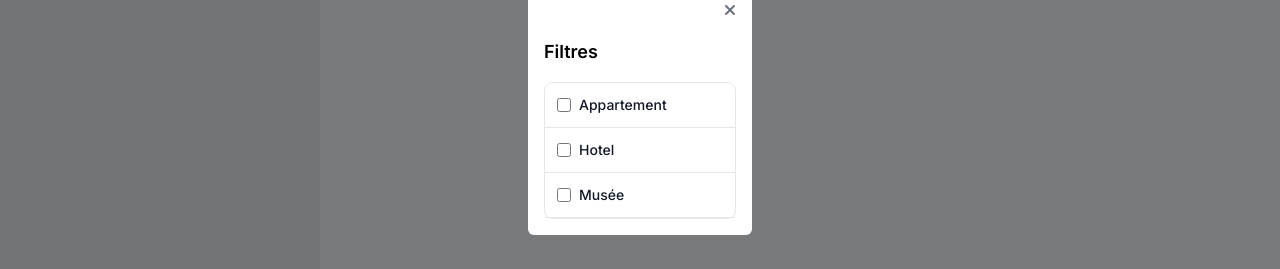
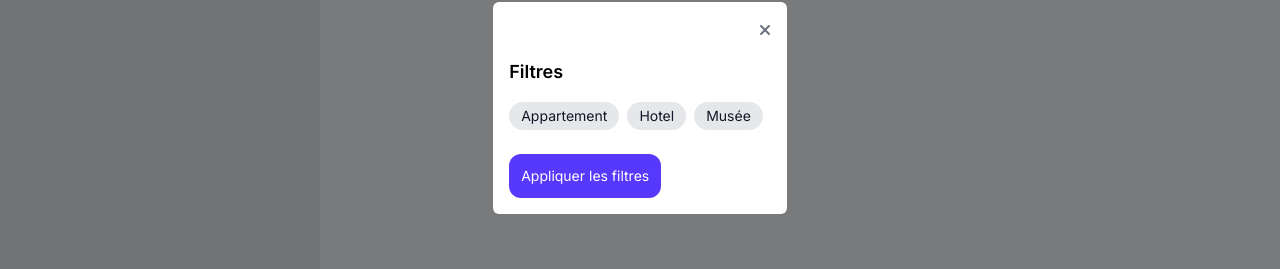
Before and after one commit to ycncy/EpicRoadTrip, a Next.js app in the folder front/: page /searchPage in a window 1280 px wide. Both pictures are taken after a click on the button "Filtrer". Shown: the part 292-561 px from the top of the page. Built offline with nearby package versions, Linux system fonts and the light colour scheme; no server answers.

Commit message:
component/add button

```diff
--- /dev/null
+++ b/front/app/components/Button.tsx
@@ -0,0 +1,23 @@
+import { FC } from "react";
+
+interface ButtonProps {
+  children: React.ReactNode;
+  className?: string;
+  style?: React.CSSProperties;
+  onClick?: () => void;
+  type: "button" | "submit" | "reset" | undefined;
+}
+
+export const Button: FC<ButtonProps> = ({
+  children,
+  className,
+  style,
+  onClick,
+  type,
+}) => {
+  return (
+    <button type={type} className={className} style={style} onClick={onClick}>
+      {children}
+    </button>
+  );
+};
--- a/front/app/components/Modal/FilterModal.tsx
+++ b/front/app/components/Modal/FilterModal.tsx
@@ -1,23 +1,32 @@
 import React, { useState } from 'react';
 import { FontAwesomeIcon } from '@fortawesome/react-fontawesome';
 import { faTimes } from '@fortawesome/free-solid-svg-icons';
+import { Button } from '../Button';
 
 interface ModalProps {
   onClose: () => void;
 }
 
-const SortModal: React.FC<ModalProps> = ({ onClose }) => {
+const FilterModal: React.FC<ModalProps> = ({ onClose }) => {
   const [selectedFilters, setSelectedFilters] = useState<string[]>([]);
 
   const toggleFilterSelection = (filterName: string) => {
-    setSelectedFilters(prevFilters => {
-      if (prevFilters.includes(filterName)) {
-        return prevFilters.filter(filter => filter !== filterName);
-      } else {
-        return [...prevFilters, filterName];
-      }
-    });
-};
+    if (selectedFilters.includes(filterName)) {
+      setSelectedFilters(prevFilters => prevFilters.filter(filter => filter !== filterName));
+    } else {
+      setSelectedFilters(prevFilters => [...prevFilters, filterName]);
+    }
+  };
+
+  const isFilterSelected = (filterName: string) => {
+    return selectedFilters.includes(filterName);
+  };
+
+  const onSubmit = () => {
+    console.log(selectedFilters);
+    onClose();
+  };
+
   return (
     <div className="fixed inset-0 flex items-center justify-center z-50">
       <div className="fixed inset-0 bg-black opacity-50"></div>
@@ -30,31 +39,33 @@ const SortModal: React.FC<ModalProps> = ({ onClose }) => {
         <div className="mt-4">
           <h2 className="text-lg font-semibold mb-2">Filtres</h2>
           <div className="mt-4">
-          <ul className="w-48 text-sm font-medium text-gray-900 bg-white border border-gray-200 rounded-lg dark:bg-gray-700 dark:border-gray-600 dark:text-white">
-            <li className="w-full border-b border-gray-200 rounded-t-lg dark:border-gray-600">
-              <div className="flex items-center ps-3">
-                <input id="Appartement" type="checkbox" value="Appartement" className="w-4 h-4 text-blue-600 bg-gray-100 border-gray-300 focus:ring-blue-500 dark:focus:ring-blue-600 dark:ring-offset-gray-700 dark:focus:ring-offset-gray-700 focus:ring-2 dark:bg-gray-600 dark:border-gray-500" onChange={() => toggleFilterSelection("Appartement")} checked={selectedFilters.includes("Appartement")} />
-                <label htmlFor="Appartement" className="w-full py-3 ms-2 text-sm font-medium text-gray-900 dark:text-gray-300"> Appartement </label>
-              </div>
-            </li>
-            <li className="w-full border-b border-gray-200 rounded-t-lg dark:border-gray-600">
-              <div className="flex items-center ps-3">
-                <input id="Hotel" type="checkbox" value="Hotel" className="w-4 h-4 text-blue-600 bg-gray-100 border-gray-300 focus:ring-blue-500 dark:focus:ring-blue-600 dark:ring-offset-gray-700 dark:focus:ring-offset-gray-700 focus:ring-2 dark:bg-gray-600 dark:border-gray-500" onChange={() => toggleFilterSelection("Hotel")} checked={selectedFilters.includes("Hotel")} />
-                <label htmlFor="Hotel" className="w-full py-3 ms-2 text-sm font-medium text-gray-900 dark:text-gray-300">Hotel </label>
-              </div>
-            </li>
-            <li className="w-full border-b border-gray-200 rounded-t-lg dark:border-gray-600">
-              <div className="flex items-center ps-3">
-                <input id="Musée" type="checkbox" value="Musée" className="w-4 h-4 text-blue-600 bg-gray-100 border-gray-300 focus:ring-blue-500 dark:focus:ring-blue-600 dark:ring-offset-gray-700 dark:focus:ring-offset-gray-700 focus:ring-2 dark:bg-gray-600 dark:border-gray-500" onChange={() => toggleFilterSelection("Musée")} checked={selectedFilters.includes("Musée")} />
-                <label htmlFor="Musée" className="w-full py-3 ms-2 text-sm font-medium text-gray-900 dark:text-gray-300">Musée </label>
-              </div>
-            </li>
-          </ul>
-        </div>
+            <span
+              className={`inline-block px-3 py-1 rounded-full text-sm mr-2 mb-2 cursor-pointer ${isFilterSelected("Appartement") ? "bg-blue-500 text-white" : "bg-gray-200 text-gray-900"}`}
+              onClick={() => toggleFilterSelection("Appartement")}
+            >
+              Appartement
+            </span>
+            <span
+              className={`inline-block px-3 py-1 rounded-full text-sm mr-2 mb-2 cursor-pointer ${isFilterSelected("Hotel") ? "bg-blue-500 text-white" : "bg-gray-200 text-gray-900"}`}
+              onClick={() => toggleFilterSelection("Hotel")}
+            >
+              Hotel
+            </span>
+            <span
+              className={`inline-block px-3 py-1 rounded-full text-sm mr-2 mb-2 cursor-pointer ${isFilterSelected("Musée") ? "bg-blue-500 text-white" : "bg-gray-200 text-gray-900"}`}
+              onClick={() => toggleFilterSelection("Musée")}
+            >
+              Musée
+            </span>
+            {/* Ajoutez d'autres filtres de la même manière */}
+          </div>
+          <Button type="submit" className="bg-[#5739FC] p-3 text-sm text-white rounded-xl mt-4 " onClick={onSubmit}>
+            Appliquer les filtres
+          </Button>
         </div>
       </div>
     </div>
   );
 };
 
-export default SortModal;
+export default FilterModal;
```
